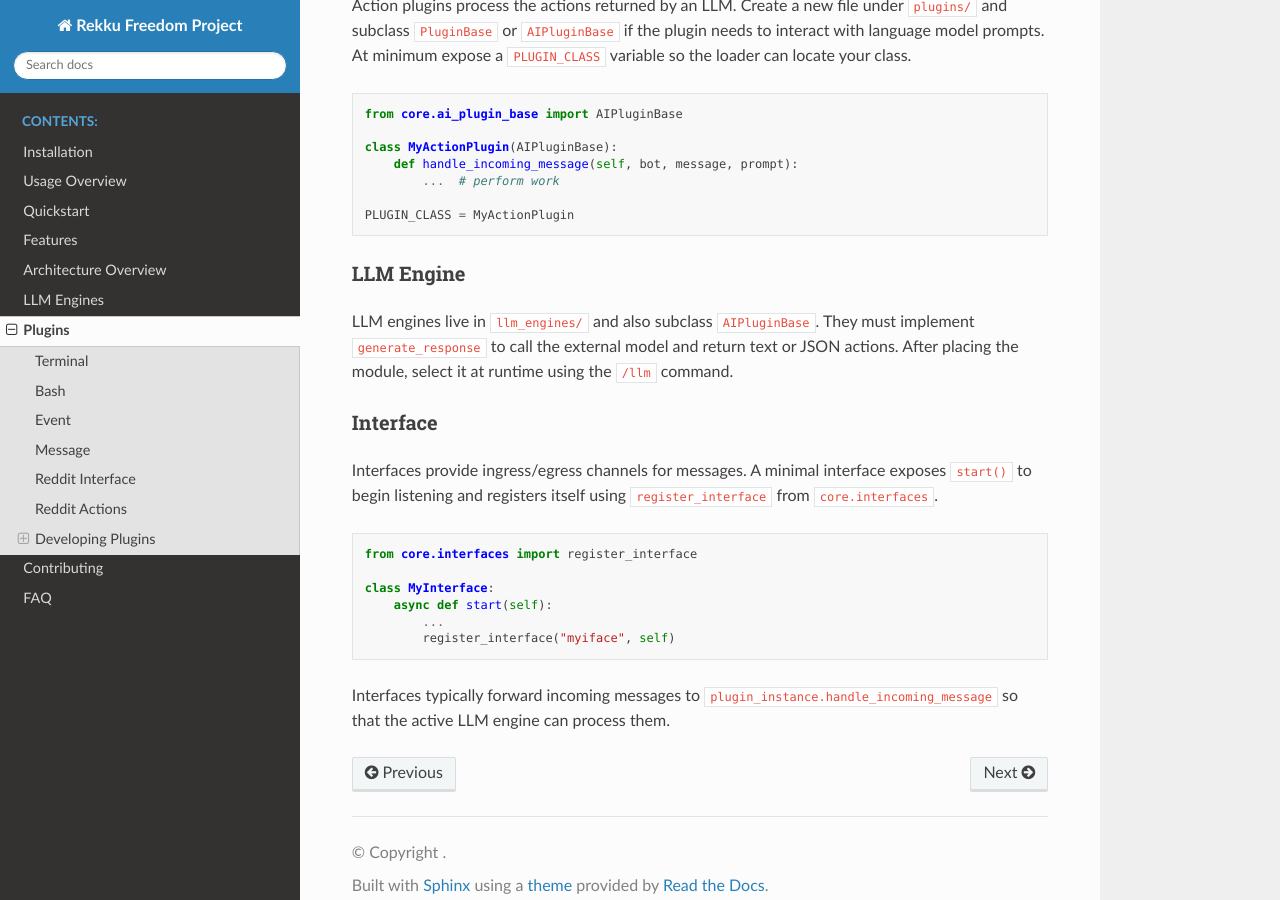
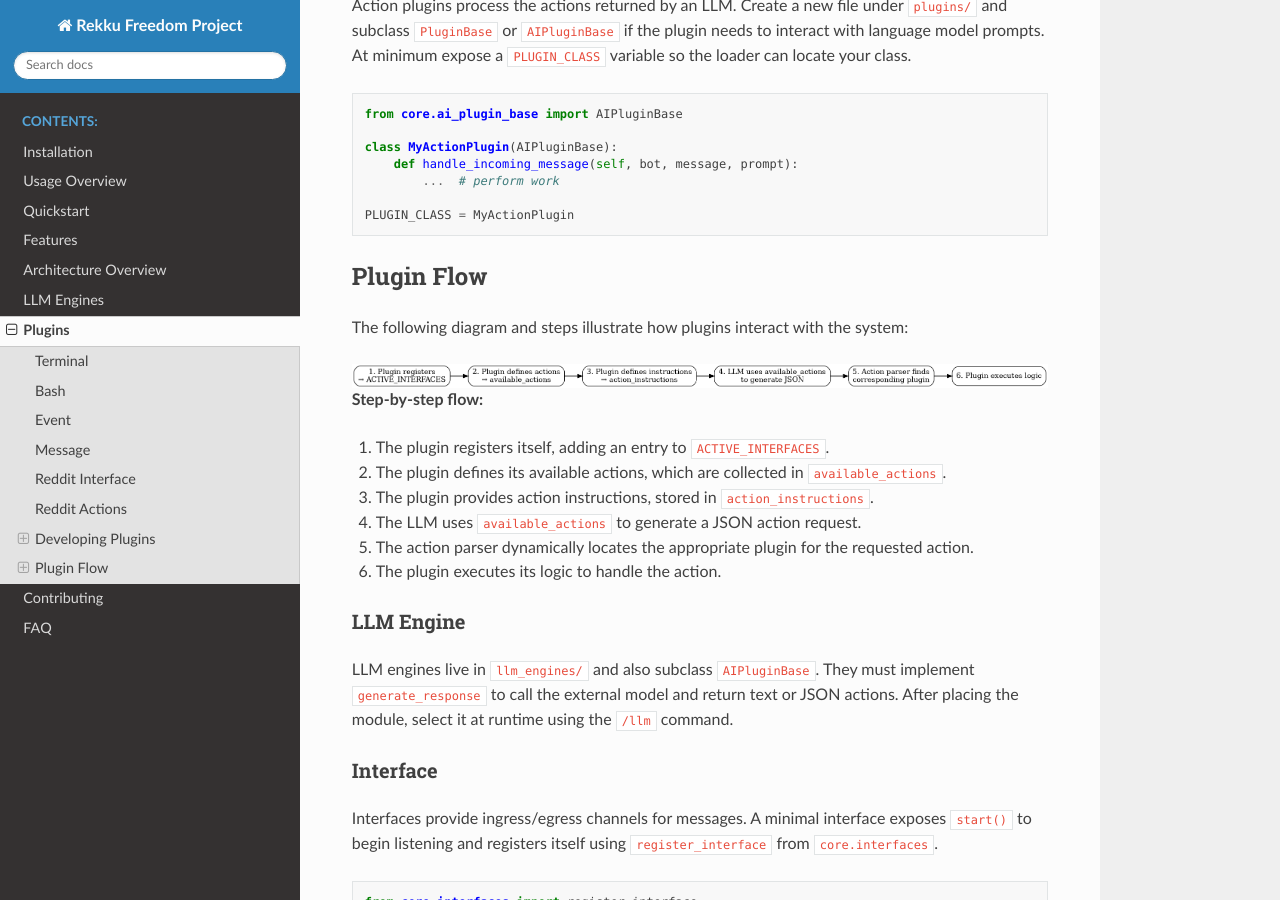
Before and after one commit to XargonWan/Rekku_Freedom_Project, a Sphinx documentation site: the page built from docs/plugins.rst, in a window 1280 px wide and 900 px high, scrolled down 1596 px. Built offline with Sphinx 7.4.7 and the Read the Docs theme 3.1.0, drawn with Linux system fonts in a browser that asks for light colours.

Commit message:
doc: add plugin flow diagram and detailed steps to documentation

```diff
--- a/docs/plugins.rst
+++ b/docs/plugins.rst
@@ -74,6 +74,35 @@ variable so the loader can locate your class.
 
    PLUGIN_CLASS = MyActionPlugin
 
+Plugin Flow
+-----------
+
+The following diagram and steps illustrate how plugins interact with the system:
+
+.. graphviz::
+
+    digraph plugin_flow {
+         rankdir=LR;
+         node [shape=box, style=rounded];
+         A [label="1. Plugin registers\n→ ACTIVE_INTERFACES"];
+         B [label="2. Plugin defines actions\n→ available_actions"];
+         C [label="3. Plugin defines instructions\n→ action_instructions"];
+         D [label="4. LLM uses available_actions\nto generate JSON"];
+         E [label="5. Action parser finds\ncorresponding plugin"];
+         F [label="6. Plugin executes logic"];
+
+         A -> B -> C -> D -> E -> F;
+    }
+
+**Step-by-step flow:**
+
+1. The plugin registers itself, adding an entry to ``ACTIVE_INTERFACES``.
+2. The plugin defines its available actions, which are collected in ``available_actions``.
+3. The plugin provides action instructions, stored in ``action_instructions``.
+4. The LLM uses ``available_actions`` to generate a JSON action request.
+5. The action parser dynamically locates the appropriate plugin for the requested action.
+6. The plugin executes its logic to handle the action.
+
 LLM Engine
 ~~~~~~~~~~
 
```
